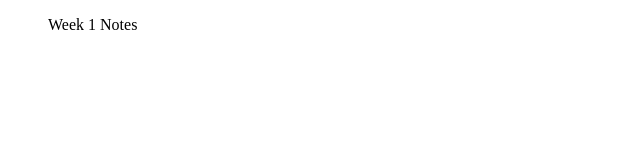
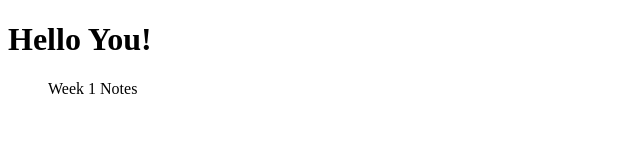
Before and after one commit to matthewrapp/WDD330, a plain HTML site: page index.html in a window 1280 px wide. Shown: the whole page, without its empty margins (0-640 px from the left). Drawn offline with Linux system fonts and the light colour scheme.

Commit message:
Update index.html

```diff
--- a/index.html
+++ b/index.html
@@ -4,6 +4,7 @@
 <title>Page Title</title>
 </head>
 <body>
+    <h1>Hello You!</h1>
     <ol id="orderedList">
 
     </ol>
```
